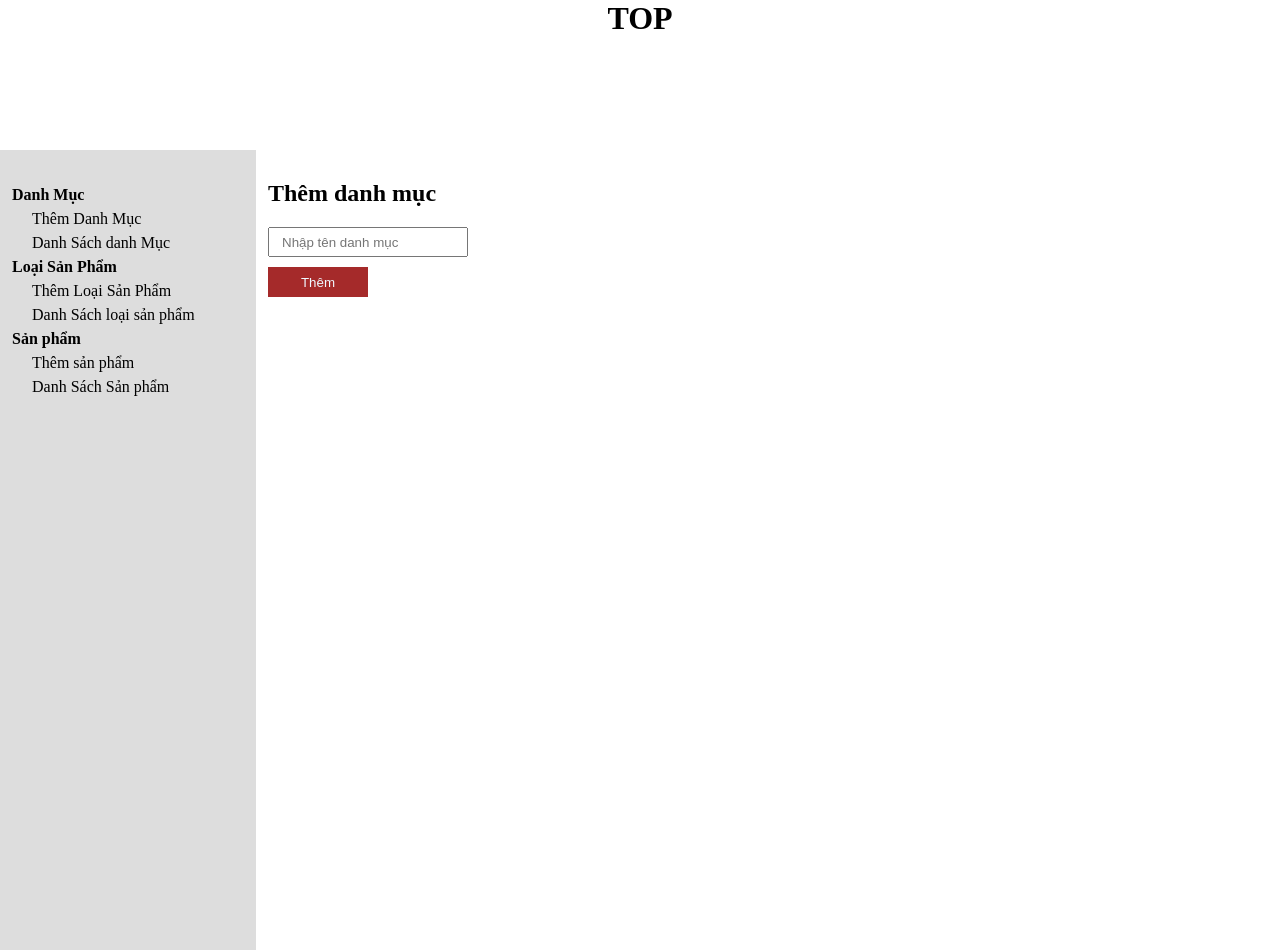
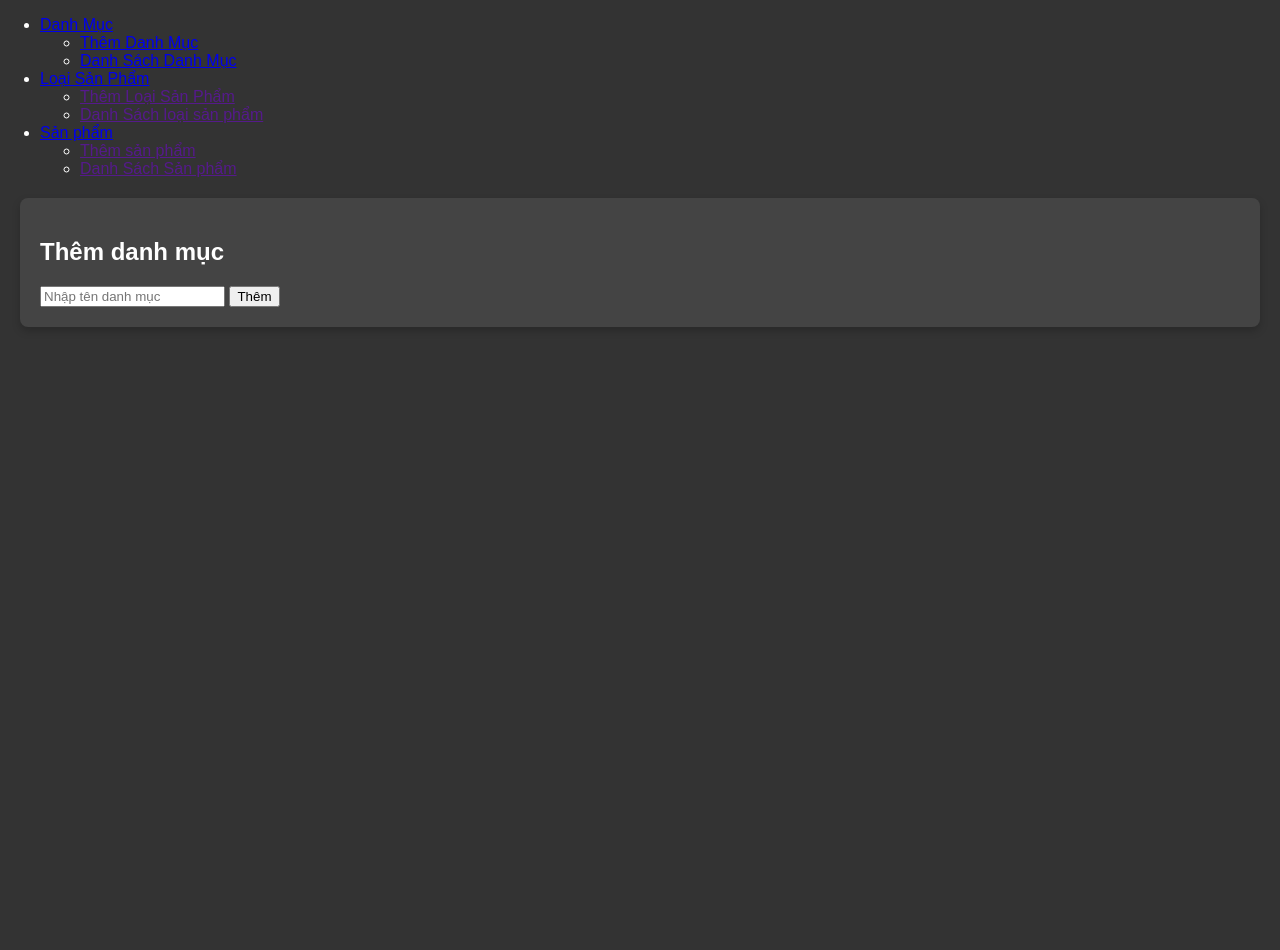
Before and after one commit to Meliodasad/D-n-1---Nh-m-7, a PHP site: page /categoryadd.php in a window 1280 px wide. After the commit the page ends 327 px from the top, so only its background shows below. Run offline with PHP 8.4, Linux system fonts and the light colour scheme.

Commit message:
dậdada

```diff
--- a/admin/categoryadd.php
+++ b/admin/categoryadd.php
@@ -16,9 +16,10 @@ if($_SERVER['REQUEST_METHOD']=== 'POST'){
             <div class="admin-content-right-category-add">
                 <h1>Thêm danh mục</h1>
                 <form action="" method="POST">
-                    <input name="category_name" type="text" placeholder="Nhập tên danh mục">
-                    <button type="sumit">Thêm</button>
-                </form>
+    <input name="category_name" type="text" placeholder="Nhập tên danh mục" required>
+    <button type="submit">Thêm</button>
+</form>
+
             </div>
 
         </div>
--- a/admin/config.php
+++ b/admin/config.php
@@ -1,15 +1,6 @@
 <?php
-// Định nghĩa các hằng số kết nối cơ sở dữ liệu
-if (!defined('DB_HOST')) {
-    define("DB_HOST", "localhost"); // Địa chỉ máy chủ cơ sở dữ liệu
-}
-if (!defined('DB_USER')) {
-    define("DB_USER", "root");      // Tên người dùng cơ sở dữ liệu
-}
-if (!defined('DB_PASS')) {
-    define("DB_PASS", "khaikhai");  // Mật khẩu của người dùng
-}
-if (!defined('DB_NAME')) {
-    define("DB_NAME", "web_duan1"); // Tên cơ sở dữ liệu
-}
+define("DB_HOST", "localhost"); // Hoặc hostname của bạn
+define("DB_USER", "root"); // Username của MySQL
+define("DB_PASS", "khaikhai"); // Mật khẩu của MySQL
+define("DB_NAME", "web_duan1"); // Tên cơ sở dữ liệu
 ?>
--- a/admin/header.php
+++ b/admin/header.php
@@ -1,13 +1,12 @@
 <!DOCTYPE html>
-<html lang="en">
+<html lang="vi">
 <head>
     <meta charset="UTF-8">
-    <meta name="viewport" content="width=
-    , initial-scale=1.0">
+    <meta name="viewport" content="width=device-width, initial-scale=1.0">
+    <title>Danh Sách Danh Mục</title>
     <link rel="stylesheet" href="style.css">
-    <title>Danh Mục Sản Phẩm</title>
 </head>
 <body>
-    <header>
-        <h1>TOP</h1>
-    </header>
+
+</body>
+</html>
--- a/admin/slider.php
+++ b/admin/slider.php
@@ -3,8 +3,8 @@
             <ul>
             <li><a href="#">Danh Mục</a>
                 <ul>
-                    <li><a href="">Thêm Danh Mục</a></li>
-                    <li><a href="">Danh Sách danh Mục</a></li>
+                    <li><a href="categoryadd.php">Thêm Danh Mục</a></li>
+                    <li><a href="cartegorylist.php">Danh Sách Danh Mục</a></li>
                 </ul>
             </li>
             <li><a href="#">Loại Sản Phẩm</a>
@@ -20,3 +20,5 @@
             </li>
         </ul>
         </div>
+
+</select>
--- a/admin/style.css
+++ b/admin/style.css
@@ -1,89 +1,87 @@
-* {
+/* Style chung cho toàn bộ trang */
+body {
+    background-color: #333; /* Đặt nền của trang thành màu đen */
+    color: white; /* Màu chữ trắng để dễ đọc trên nền tối */
+    font-family: Arial, sans-serif;
     margin: 0;
     padding: 0;
-    box-sizing: border-box;
-    color: black;
-    outline: none;
-}
-a {
-    text-decoration: none;
 }
 
-ul {
-    list-style: none;
+/* Style cho phần tiêu đề */
+header {
+    background-color: #111; /* Nền header đen hơn */
+    color: white;
+    padding: 20px;
+    text-align: center;
 }
 
-header{
-    height: 100px;
-    width: 100vw;
-    border-bottom: 2px solid white;
-    text-align: center;
-}
-.admin-content {
-    padding-top: 50px;
-    display: flex;
+header h1 {
+    margin: 0;
 }
 
-.admin-content-left {
-    background-color: #dddddd;
-    width: 20%;
-    height:100vh ;
-    padding: 30px 0 0 12px;
+/* Style cho phần nội dung chính */
+.admin-content-right {
+    margin: 20px;
+    background-color: #444; /* Nền của phần nội dung chính là màu xám đậm */
+    padding: 20px;
+    border-radius: 8px;
+    box-shadow: 0 4px 8px rgba(0, 0, 0, 0.2);
+}
 
+.admin-content-right-category-list h1 {
+    font-size: 24px;
+    margin-bottom: 20px;
 }
-.admin-content-left> ul> li> a{
+
+/* Style cho bảng danh mục */
+.admin-content-right-category-list table {
+    width: 70%; /* Giới hạn chiều rộng của bảng */
+    margin: 0 auto; /* Căn giữa bảng */
+    border-collapse: collapse;
+    margin-top: 20px;
+}
+
+.admin-content-right-category-list table th, .admin-content-right-category-list table td {
+    padding: 10px 12px; /* Giảm padding để bảng nhỏ lại */
+    border: 1px solid #ddd;
+    text-align: center;
+    font-size: 14px; /* Giảm kích thước font chữ */
+}
+
+.admin-content-right-category-list table th {
+    background-color: #222; /* Nền bảng thậm chí đen hơn */
+    color: white;
     font-weight: bold;
 }
-.admin-content-left ul li{
-    margin:6px 0;
-}
-.admin-content-left ul ul {
-    margin-left: 20px;
+
+/* Style cho hàng trong bảng */
+.admin-content-right-category-list table tr:nth-child(even) {
+    background-color: #555; /* Nền các hàng chẵn màu xám đậm */
 }
 
-.admin-content-right {
-    width: 80%;
-    padding:  30px 0 0 12px;
-
+.admin-content-right-category-list table tr:hover {
+    background-color: #666; /* Nền khi hover vào hàng */
 }
 
-.admin-content-right-category-add input{
-    height: 30px;
-    width: 200px;
-    padding-left: 12px;
-    margin-top: 20px;
-
+/* Style cho các nút sửa, xoá */
+.admin-content-right-category-list table td a {
+    padding: 6px 12px;
+    background-color: #007bff;
+    color: white;
+    text-decoration: none;
+    border-radius: 4px;
+    margin: 0 5px;
+    transition: background-color 0.3s;
+    font-size: 14px;
 }
 
-.admin-content-right-category-add button{
-    display: block;
-    margin-top: 10px;
-    height: 30px;
-    width: 100px;
-    cursor: pointer;
-    background-color: brown;
-    border: none;
-    color: aliceblue;
-    transition: all 0.3s;
+.admin-content-right-category-list table td a:hover {
+    background-color: #0056b3;
 }
-.admin-content-right-category-add button:hover{
-    background-color: transparent;
-    border:  1px solid brown;
-    color: brown;
 
-
-
+/* Style cho thông báo không có dữ liệu */
+.admin-content-right-category-list table td[colspan='4'] {
+    text-align: center;
+    color: #bbb; /* Màu chữ sáng hơn một chút */
+    font-style: italic;
 }
-/* ..............category list.............. */
-.admin-content-right-category-list table{
-    width: 100%;
-    text-align: center;
-    margin-top: 20px;
-
-}
-.admin-content-right-category-list table tr th,td{
-    border: 1px solid black;
-}
-table{
-    border-collapse: collapse;
-}
```
Also changed, not shown: admin/cartegorylist.html (deleted, +0 -62 lines), admin/cartegorylist.php (+19 -20 lines), admin/class/categoryClass.php (+36 -21 lines), admin/database.php (+55 -40 lines).
